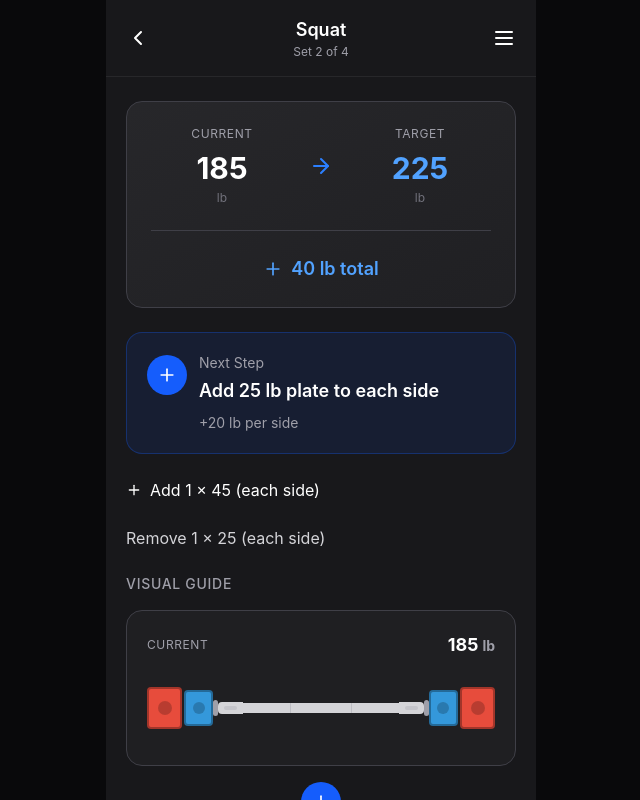
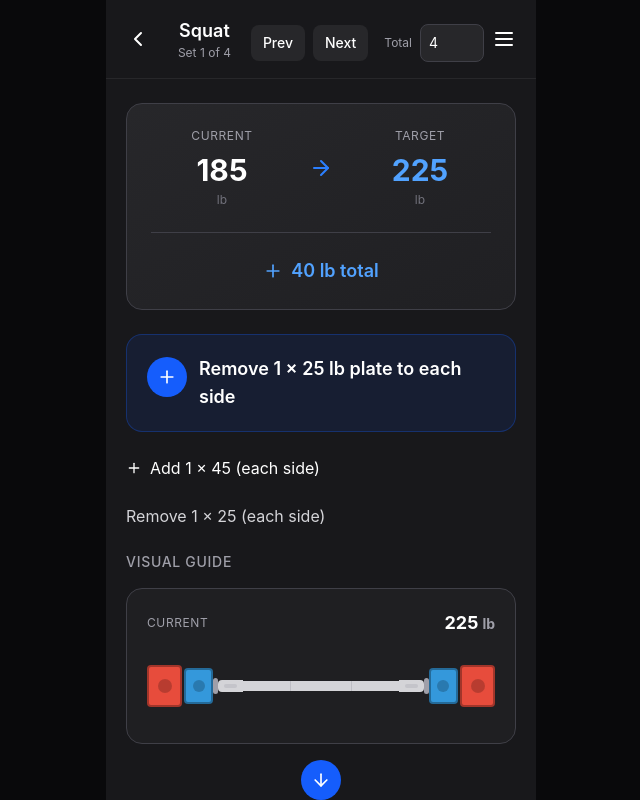
Before and after one commit to KingK96/RackReady, a React (Vite) app: page /transition in a window 1280 px wide. Shown: the top 800 px of the page, without its empty margins (319-959 px from the left). Built offline with nearby package versions, Linux system fonts and the light colour scheme.

Commit message:
Updated Screens to have drop down menu

```diff
--- a/src/app/screens/LoadScreen.tsx
+++ b/src/app/screens/LoadScreen.tsx
@@ -36,6 +36,13 @@ export function LoadScreen() {
     { weight: 45, color: PLATE_COLORS[45], width: PLATE_WIDTHS[45] },
   ]);
 
+  const WORKOUTS = ["Squat", "Bench Press", "Deadlift", "Overhead Press", "Barbell Row"] as const;
+type Workout = (typeof WORKOUTS)[number];
+
+const [workout, setWorkout] = useState<Workout>("Squat");
+
+
+
   const [availablePlates, setAvailablePlates] = useState<PlateType[]>([
     { weight: 45, color: PLATE_COLORS[45], count: 3, width: PLATE_WIDTHS[45] },
     { weight: 25, color: PLATE_COLORS[25], count: 4, width: PLATE_WIDTHS[25] },
@@ -65,6 +72,7 @@ export function LoadScreen() {
     targetTotal: targetWeight,
     currentPerSide,
     targetPerSide: calc.perSide,
+    workout
   });
 
   navigate("/transition");
@@ -112,7 +120,19 @@ export function LoadScreen() {
       <ChevronLeft className="w-6 h-6" />
     </button>
 
-    <h1 className="text-lg font-semibold">Squat</h1>
+    <div className="flex flex-col items-center">
+  <select
+    value={workout}
+    onChange={(e) => setWorkout(e.target.value as Workout)}
+    className="bg-transparent text-white text-lg font-semibold text-center outline-none"
+  >
+    {WORKOUTS.map((w) => (
+      <option key={w} value={w} className="bg-zinc-900">
+        {w}
+      </option>
+    ))}
+  </select>
+</div>
 
     <button
       className="p-2 -mr-2 hover:bg-zinc-800 rounded-lg transition-colors"
--- a/src/app/screens/TransitionScreen.tsx
+++ b/src/app/screens/TransitionScreen.tsx
@@ -1,3 +1,4 @@
+import { useState } from 'react';
 import { useNavigate } from "react-router-dom";
 import { TransitionBarbell } from '../components/TransitionBarbell';
 import { ChevronLeft, Menu, ArrowRight, Plus, Check } from 'lucide-react';
@@ -30,9 +31,12 @@ interface LoadedPlate {
 export function TransitionScreen() {
   const navigate = useNavigate();
   const state = getRackState();
+  const workout = state.workout ?? "Squat";
 const barWeight = state.barWeight;
 const currentWeight = state.currentTotal;
 const targetWeight = state.targetTotal;
+const [setNumber, setSetNumber] = useState<number>(state.setNumber ?? 1);
+const [setTotal, setSetTotal] = useState<number>(state.setTotal ?? 4);
 
 const currentPerSide = state.currentPerSide ?? [];
 const targetCalc = calculatePerSide({
@@ -68,6 +72,13 @@ const handleApply = () => {
   const difference = targetWeight - currentWeight;
   const platesPerSide = difference / 2;
 
+  const nextStep =
+  transition.remove.length > 0
+    ? { action: "Remove", denom: transition.remove[0].denom, count: transition.remove[0].count }
+    : transition.add.length > 0
+    ? { action: "Add", denom: transition.add[0].denom, count: transition.add[0].count }
+    : null;
+
   return (
     <div className="min-h-screen bg-zinc-950 text-white">
       <div className="max-w-[430px] mx-auto min-h-screen bg-zinc-900 flex flex-col">
@@ -79,9 +90,51 @@ const handleApply = () => {
             <ChevronLeft className="w-6 h-6" />
           </button>
           <div className="flex-1 text-center">
-            <h1 className="text-lg font-semibold">Squat</h1>
-            <p className="text-xs text-zinc-400">Set 2 of 4</p>
+            <h1 className="text-lg font-semibold">{workout}</h1>
+            <p className="text-xs text-zinc-400">
+              Set {setNumber} of {setTotal}
+            </p>
           </div>
+          <div className="mt-2 flex items-center justify-center gap-2">
+  <button
+    className="px-3 py-2 rounded-lg bg-zinc-800 hover:bg-zinc-700 text-sm"
+    onClick={() => {
+      const next = Math.max(1, setNumber - 1);
+      setSetNumber(next);
+      setRackState({ setNumber: next, setTotal });
+    }}
+  >
+    Prev
+  </button>
+
+  <button
+    className="px-3 py-2 rounded-lg bg-zinc-800 hover:bg-zinc-700 text-sm"
+    onClick={() => {
+      const next = Math.min(setTotal, setNumber + 1);
+      setSetNumber(next);
+      setRackState({ setNumber: next, setTotal });
+    }}
+  >
+    Next
+  </button>
+
+  <div className="ml-2 flex items-center gap-2">
+    <span className="text-xs text-zinc-400">Total</span>
+    <input
+      className="w-16 bg-zinc-800 border border-zinc-700 rounded-lg px-2 py-2 text-white text-sm"
+      value={setTotal}
+      onChange={(e) => {
+        const v = Math.max(1, Number(e.target.value || 1));
+        setSetTotal(v);
+        // keep setNumber valid
+        const clamped = Math.min(v, setNumber);
+        if (clamped !== setNumber) setSetNumber(clamped);
+        setRackState({ setNumber: clamped, setTotal: v });
+      }}
+      inputMode="numeric"
+    />
+  </div>
+</div>
           <button className="p-2 -mr-2 hover:bg-zinc-800 rounded-lg transition-colors">
             <Menu className="w-6 h-6" />
           </button>
@@ -121,9 +174,11 @@ const handleApply = () => {
                 <Plus className="w-5 h-5" />
               </div>
               <div className="flex-1">
-                <p className="text-sm text-zinc-400 mb-1">Next Step</p>
-                <p className="text-lg font-semibold">Add 25 lb plate to each side</p>
-                <p className="text-sm text-zinc-400 mt-2">+{platesPerSide} lb per side</p>
+                <p className="text-lg font-semibold">
+                  {nextStep
+                    ? `${nextStep.action} ${nextStep.count} × ${nextStep.denom} lb plate${nextStep.count > 1 ? "s" : ""} to each side`
+                    : "No plate change needed"}
+                </p>
               </div>
             </div>
           </div>
@@ -146,7 +201,7 @@ const handleApply = () => {
               <TransitionBarbell
                 loadedPlates={currentPlates}
                 label="Current"
-                weight={currentWeight}
+                weight={targetCalc.achievableTotal}
                 compact
               />
             </div>
@@ -176,12 +231,12 @@ const handleApply = () => {
 
         <div className="p-5 border-t border-zinc-800 bg-zinc-900 space-y-3">
           <button
-            onClick={() => navigate('/')}
-            className="w-full py-4 rounded-xl bg-blue-600 hover:bg-blue-700 active:scale-98 transition-all text-lg font-semibold shadow-lg shadow-blue-600/20 flex items-center justify-center gap-2"
-          >
-            <Check className="w-5 h-5" />
-            Apply Change
-          </button>
+              onClick={handleApply}
+              className="w-full py-4 rounded-xl bg-blue-600 hover:bg-blue-700 active:scale-98 transition-all text-lg font-semibold shadow-lg shadow-blue-600/20 flex items-center justify-center gap-2"
+            >
+              <Check className="w-5 h-5" />
+              Apply Change
+            </button>
           <button className="w-full py-3 rounded-xl bg-zinc-800 hover:bg-zinc-700 border border-zinc-700 transition-colors text-sm">
             Skip to Next Set
           </button>
--- a/src/app/utils/rackState.ts
+++ b/src/app/utils/rackState.ts
@@ -1,6 +1,13 @@
 export type Unit = "lb";
 
 export type PlateInventory = Record<number, number>; // denom -> total count (both sides combined)
+
+export type Workout =
+  | "Squat"
+  | "Bench Press"
+  | "Deadlift"
+  | "Overhead Press"
+  | "Barbell Row";
 
 export type RackReadyState = {
   unit: Unit;
@@ -10,6 +17,9 @@ export type RackReadyState = {
   inventory: PlateInventory;
   currentPerSide: number[];
   targetPerSide: number[];
+  workout: Workout;
+  setNumber: number;
+  setTotal: number;
 };
 
 const KEY = "rackready:v1";
@@ -22,6 +32,9 @@ const defaultState: RackReadyState = {
   inventory: { 45: 8, 25: 4, 10: 4, 5: 4, 2.5: 4 },
   currentPerSide: [45, 25],
   targetPerSide: [45, 45],
+  workout: "Squat",
+  setNumber: 1,
+  setTotal: 4,
 };
 
 export function getRackState(): RackReadyState {
```
